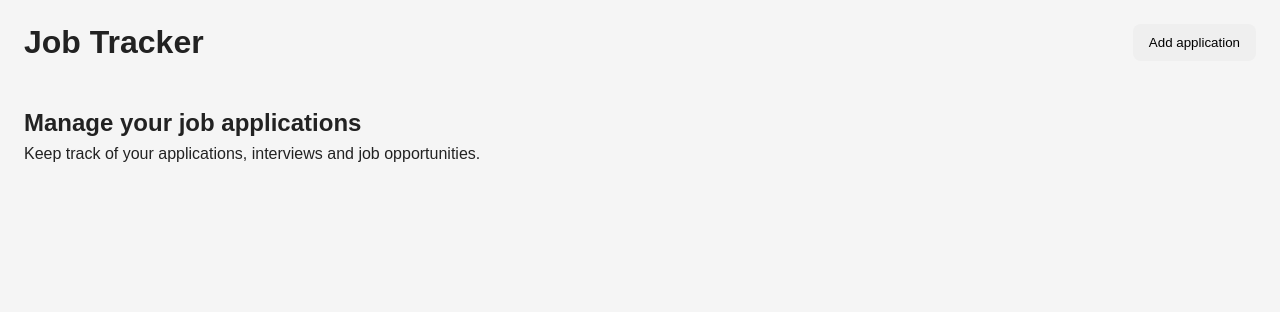
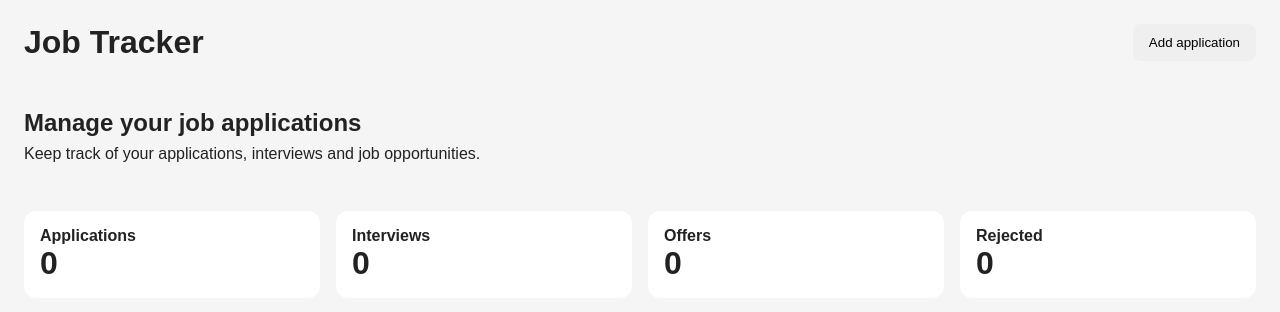
Before and after one commit to veronica-gi/job-tracker, a React (Vite) app: page / in a window 1280 px wide. Shown: the top 312 px of the page. Built offline with nearby package versions, Linux system fonts and the light colour scheme.

Commit message:
feat: add dashboard statistics section

```diff
--- /dev/null
+++ b/src/ui/components/dashboard/StatsSection/StatsSection.css
@@ -0,0 +1,6 @@
+.stats-section {
+  display: grid;
+  grid-template-columns: repeat(4, 1fr);
+  gap: 1rem;
+  padding: 1.5rem;
+}
--- /dev/null
+++ b/src/ui/components/dashboard/StatsSection/StatsSection.tsx
@@ -0,0 +1,13 @@
+import StatsCard from "../StatsCard/StatsCard";
+import "./StatsSection.css";
+
+export default function StatsSection() {
+  return (
+    <section className="stats-section">
+      <StatsCard title="Applications" value={0} />
+      <StatsCard title="Interviews" value={0} />
+      <StatsCard title="Offers" value={0} />
+      <StatsCard title="Rejected" value={0} />
+    </section>
+  );
+}
--- a/src/ui/pages/DashboardPage.tsx
+++ b/src/ui/pages/DashboardPage.tsx
@@ -1,5 +1,6 @@
 import Header from "../components/common/Header/Header";
 import DashboardIntro from "../components/dashboard/DashboardIntro/DashboardIntro";
+import StatsSection from "../components/dashboard/StatsSection/StatsSection";
 
 export default function DashboardPage() {
   return (
@@ -8,6 +9,7 @@ export default function DashboardPage() {
 
     <main>
       <DashboardIntro />
+      <StatsSection />
     </main>
     </>
   );
```
